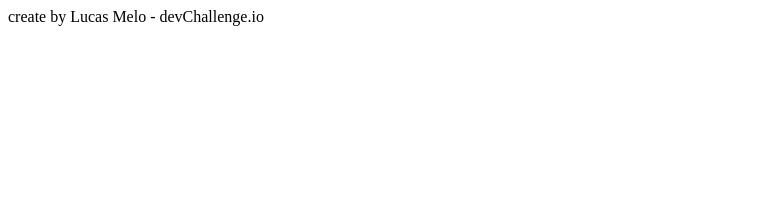
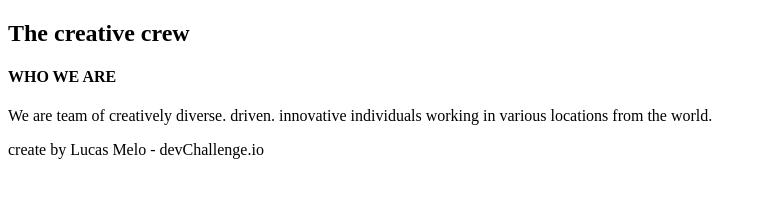
Before and after one commit to lucasmelosilva/my-team-master-devchallenge, a plain HTML site: page index.html in a window 1280 px wide. Shown: the whole page, without its empty margins (0-767 px from the left). Drawn offline with Linux system fonts and the light colour scheme.

Commit message:
add header

```diff
--- a/index.html
+++ b/index.html
@@ -16,6 +16,12 @@
 
 <body>
   <div class="container">
+    <h2>The creative crew</h2>
+    <div class="description">
+      <h4>WHO WE ARE</h4>
+      <p>We are team of creatively diverse. driven. innovative individuals working in various locations from the world.
+      </p>
+    </div>
     <footer>create by Lucas Melo - devChallenge.io</footer>
   </div>
 </body>
```
